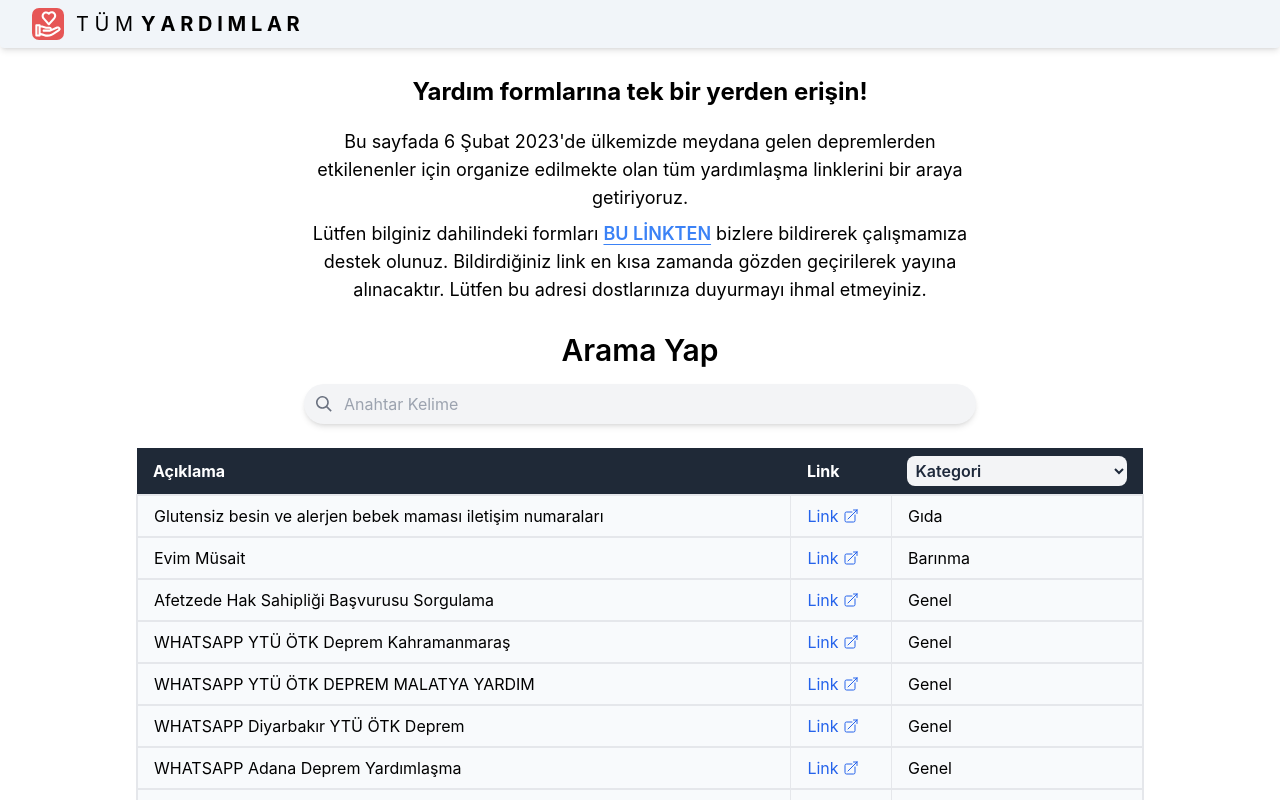
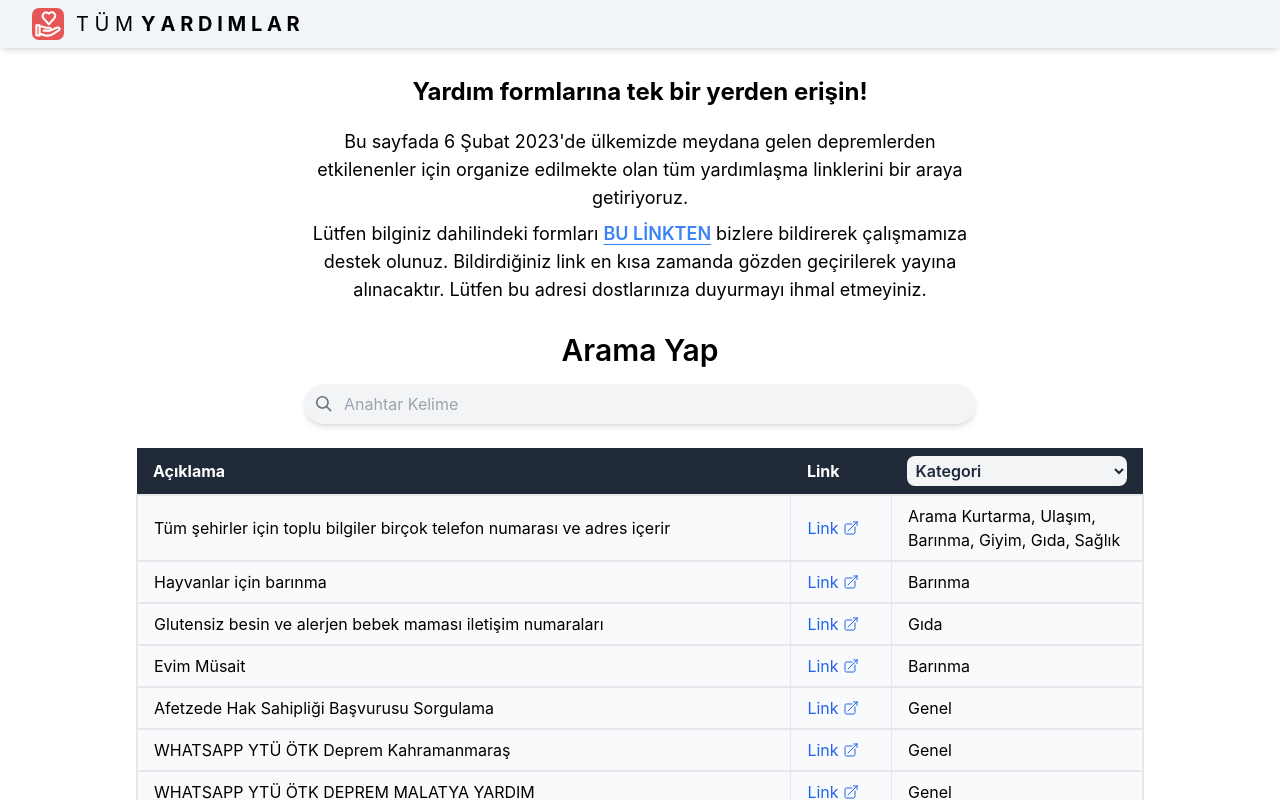
Before and after one commit to alparslandeniz/tumyardimlar, a React (Create React App) app: page / in a window 1280 px wide. Shown: the top 800 px of the page. Built offline with nearby package versions, Linux system fonts and the light colour scheme.

Commit message:
Update Data.js

```diff
--- a/src/Components/Constants/Data.js
+++ b/src/Components/Constants/Data.js
@@ -294,4 +294,14 @@ export const allForms = [
     url: "https://drive.google.com/file/d/1jg1KNkCj465s5egq_APY6Na8LTTmPL_K/view?usp=sharing",
     category: "Gıda",
   },
+  {
+    description: "Hayvanlar için barınma",
+    url: "https://www.kurtaranev.org/afet",
+    category: "Barınma",
+  },
+  {
+    description: "Tüm şehirler için toplu bilgiler birçok telefon numarası ve adres içerir",
+    url: "https://www.kurtaranev.org/afet",
+    category: "Arama Kurtarma, Ulaşım, Barınma, Giyim, Gıda, Sağlık",
+  },
 ];
```
